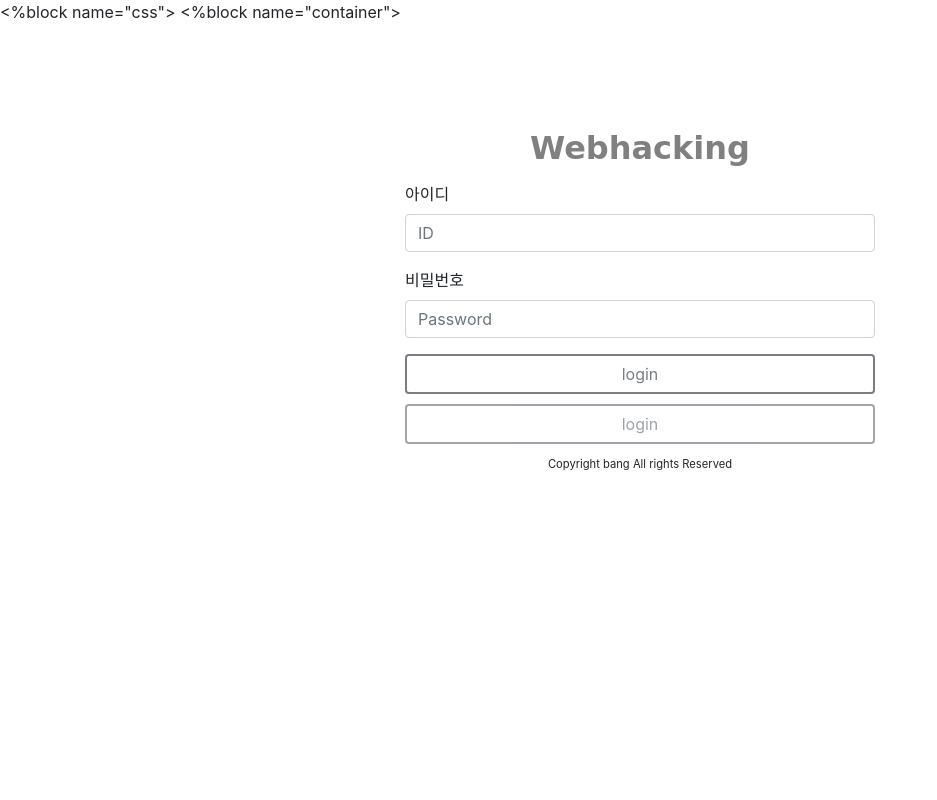
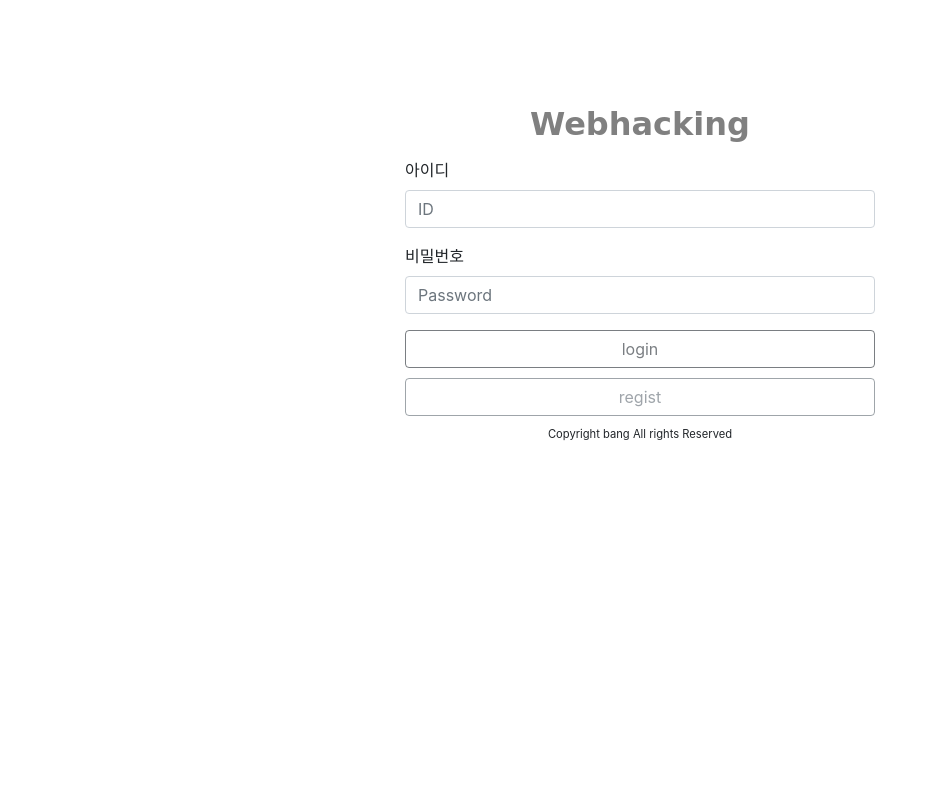
Before and after one commit to jomi707/webhackingclone, a Django app: page / in a window 1280 px wide. Shown: the whole page, without its empty margins (0-937 px from the left). Run offline with Django 3.2, Linux system fonts and the light colour scheme; some libraries are stand-ins or nearby versions.

Commit message:
login ing~.1

```diff
--- /dev/null
+++ b/main/static/js/login.js
@@ -0,0 +1,21 @@
+$( document ). ready(function(){          // DOM생성 후 실행
+	$("#login_pw").keydown(function(key) { // enter키 이벤트
+		if (key.keyCode == 13) {
+			login();
+		}
+    });
+});
+
+    function regist(){
+        var enc_client_ip = $('#enc_client_ip').text();
+        window.location.href = "/regist?mode=" + enc_client_ip;
+    }
+
+    function login(){
+        var csrf_token = $('#csrf_token');
+        var login_id = $('#login_id').val();
+        var login_pw = $('#lpgon_pw').val(); // 선택한 input의 값을 가져옴
+        var lock = 0;
+        alert(csrf_token);
+
+    }
--- /dev/null
+++ b/main/static/style/style.css
@@ -0,0 +1,30 @@
+.container{
+
+    width: 500px;
+    margin-left: auto;
+    margin-right: auto;
+    margin-top: 100px;
+}
+
+.logo{
+    font-family:  cursive;
+    font-weight: bold;
+    font-size: 200%;
+    text-align: center;
+    margin-bottom: 10px;
+    color: gray;
+}
+
+.copyright{
+    text-align: center;
+    font-size: 70%;
+}
+
+.full{
+    width: 100%;
+}
+
+Button{
+    margin-bottom: 10px;
+    border: solid 2px;
+}
--- a/main/templates/main/main.html
+++ b/main/templates/main/main.html
@@ -1,9 +1,7 @@
-<%block name="css">
     <link rel="stylesheet" href="https://maxcdn.bootstrapcdn.com/bootstrap/4.0.0/css/bootstrap.min.css">
-    <link rel="stylesheet" href="main.css"
+    <link rel="stylesheet" href="/static/style/style.css">
 
-</%block>
-<%block name="container">
+
     <div class="container">
         <div class="logo"> Webhacking </div>
         <div class="form-group">
@@ -15,14 +13,16 @@
             <label for="exampleInputPassword1">비밀번호</label>
             <input class="form-control" type="text" placeholder="Password">
         </div>
-        <div><button type="button" class="btn btn-outline-dark btn-block disabled" style="margin-bottom: 10px; border: solid 2px">login</button></div>
-        <div><button type="button" class="btn btn-outline-secondary btn-block disabled" style="margin-bottom: 12px; border: solid 2px">login</button></div>
+        <div><button type="button" class="btn btn-outline-dark btn-block disabled" onClick='login()'>login</button></div>
+        <div><button type="button" class="btn btn-outline-secondary btn-block disabled" onClick='regist()'>regist</button></div>
         <div class="copyright">Copyright bang All rights Reserved</div>
     </div>
 
 
+    <div id='enc_client_ip' hidden>${enc_client_ip}</div>
 
+
+    <script src="/static/js/login.js"></script>
     <script src="https://code.jquery.com/jquery-3.2.1.slim.min.js" integrity="sha384-KJ3o2DKtIkvYIK3UENzmM7KCkRr/rE9/Qpg6aAZGJwFDMVNA/GpGFF93hXpG5KkN" crossorigin="anonymous"></script>
     <script src="https://cdnjs.cloudflare.com/ajax/libs/popper.js/1.12.9/umd/popper.min.js" integrity="sha384-ApNbgh9B+Y1QKtv3Rn7W3mgPxhU9K/ScQsAP7hUibX39j7fakFPskvXusvfa0b4Q" crossorigin="anonymous"></script>
     <script src="https://maxcdn.bootstrapcdn.com/bootstrap/4.0.0/js/bootstrap.min.js" integrity="sha384-JZR6Spejh4U02d8jOt6vLEHfe/JQGiRRSQQxSfFWpi1MquVdAyjUar5+76PVCmYl" crossorigin="anonymous"></script>
-</%block>
```
